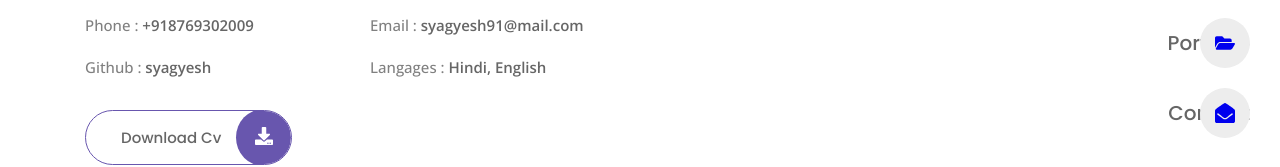
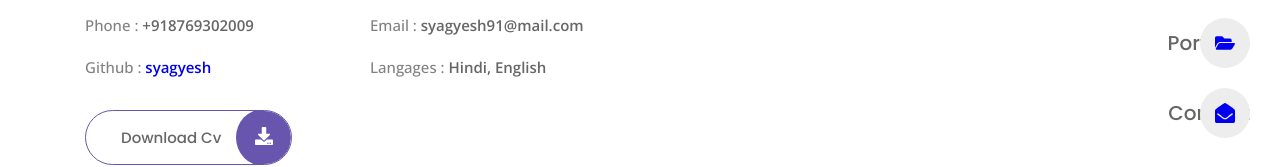
Before and after one commit to syagyesh/portFolio, a React (Vite) app: page /about in a window 1280 px wide. Shown: the part 392-559 px from the top of the page. Built offline with nearby package versions, Linux system fonts and the light colour scheme.

Commit message:
github link added

```diff
--- a/src/components/Info.jsx
+++ b/src/components/Info.jsx
@@ -1,5 +1,6 @@
 import React from 'react'
 import {personalInfo} from "../data";
+import parse from "html-react-parser";
 
 const Info = () => {
   return (
@@ -8,7 +9,7 @@
       return (
         <li className='info__item' key={index}>
           <span className="info__title">{title}</span>
-          <span className="info__description">{description}</span>
+          <span className="info__description">{parse(description)}</span>
         </li>
       )
     })
--- a/src/data.jsx
+++ b/src/data.jsx
@@ -109,7 +109,7 @@
   {
     id: 9,
     title: 'Github : ',
-    description: 'syagyesh',
+    description: '<a href="https://github.com/syagyesh"> syagyesh </a>',
   },
 
   {
```
